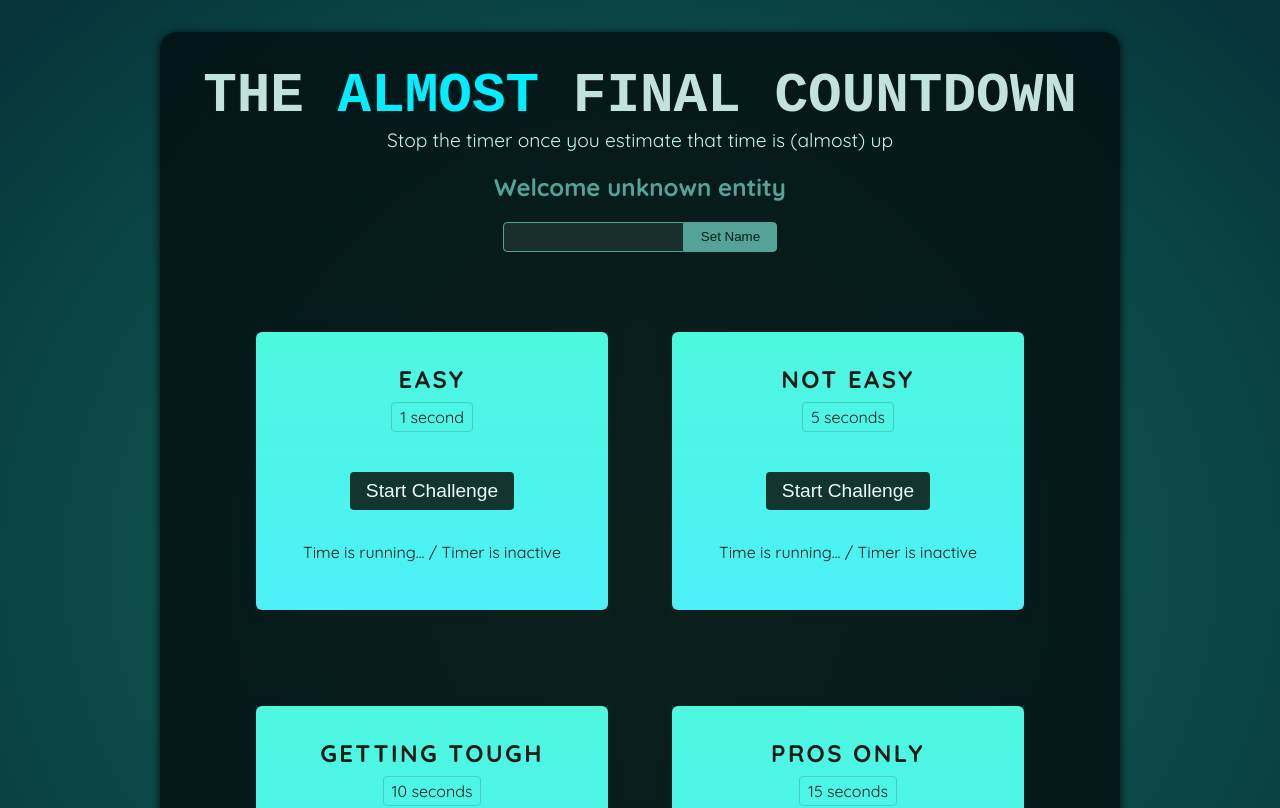
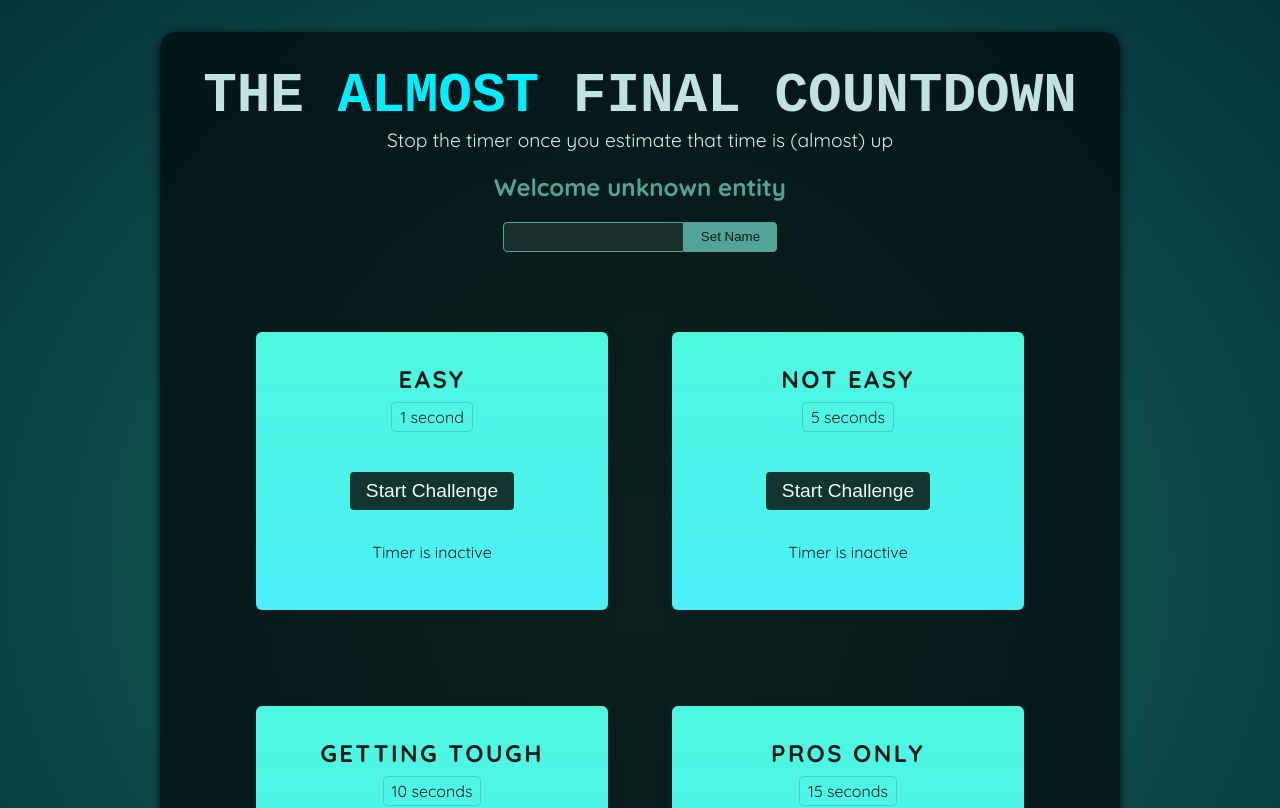
Before and after one commit to edisooon/Timer-Game, a React (Vite) app: page / in a window 1280 px wide. Shown: the top 808 px of the page. Built offline with nearby package versions, Linux system fonts and the light colour scheme; a web font is replaced by a local one.

Commit message:
implemented TimerChallenge component with useRef to clear the timer instance when being stoped

```diff
--- a/src/components/TimerChallenge.jsx
+++ b/src/components/TimerChallenge.jsx
@@ -1,17 +1,36 @@
-export default function TimerChallenge({title, targetTime}) {
+import { useState, useRef } from "react";
+
+export default function TimerChallenge({ title, targetTime }) {
+  const timerRef = useRef();
+
+  const [timerStarted, setTimerStarted] = useState(false);
+  const [timerExpired, setTimerExpired] = useState(false);
+
+  function handleStart() {
+    timerRef.current = setTimeout(() => {
+      setTimerExpired(true);
+    }, targetTime * 1000);
+    setTimerStarted(true);
+  }
+
+  function handleStop() {
+    clearTimeout(timerRef.current);
+  }
+
   return (
-    <section className = "challenge">
+    <section className="challenge">
       <h2>{title}</h2>
+      {timerExpired && <p>Time's up, you lost!</p>}
       <p className="challenge-time">
-        {targetTime} second{targetTime > 1 ? 's' : ''}
+        {targetTime} second{targetTime > 1 ? "s" : ""}
       </p>
       <p>
-        <button>
-          Start Challenge
+        <button onClick={timerStarted ? handleStop : handleStart}>
+          {timerStarted ? "Stop" : "Start"} Challenge
         </button>
       </p>
-      <p className="">
-        Time is running... / Timer is inactive
+      <p className={timerStarted ? "active" : undefined}>
+        {timerStarted ? "Time is running..." : "Timer is inactive"}
       </p>
     </section>
   );
```
